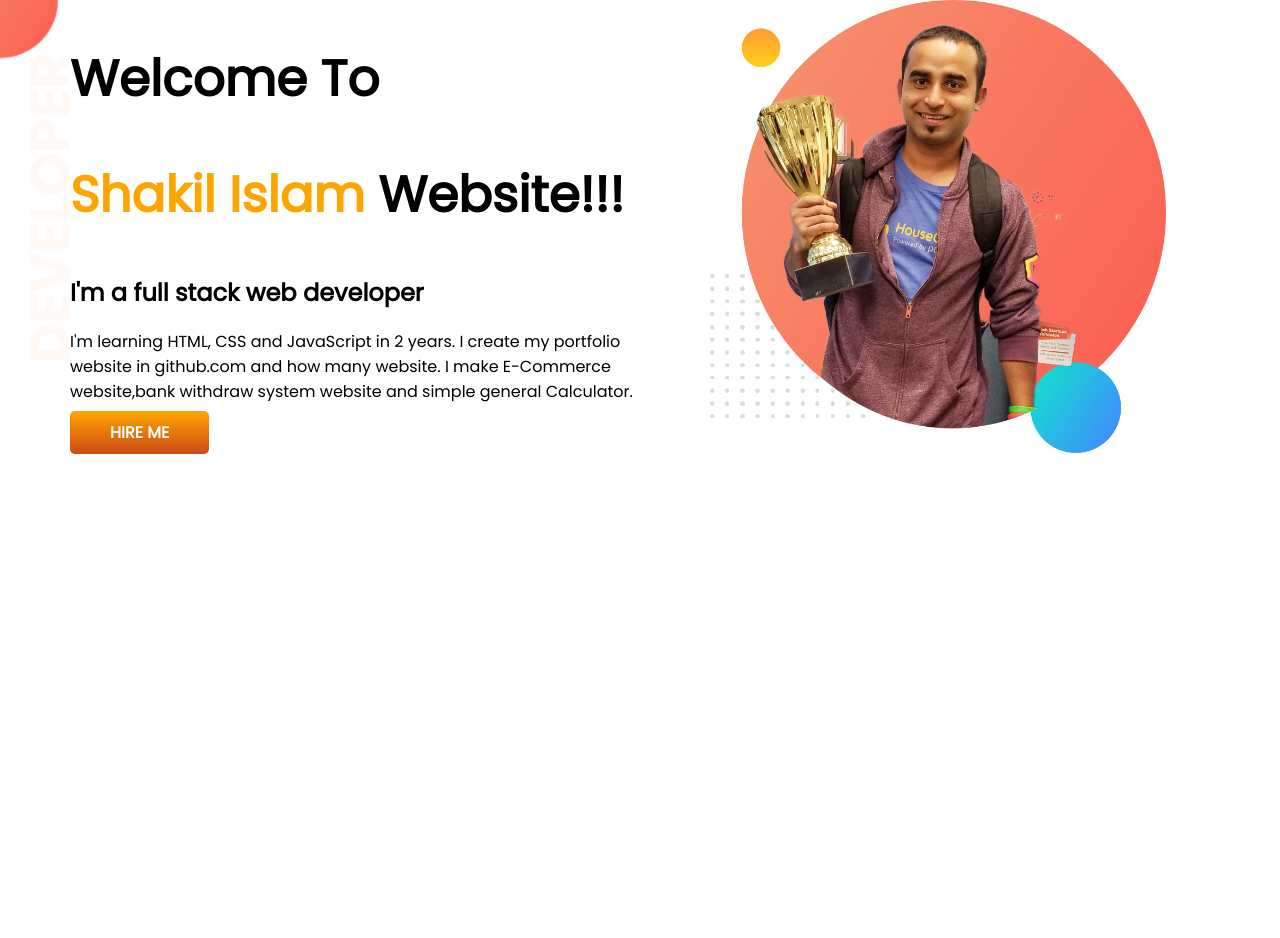
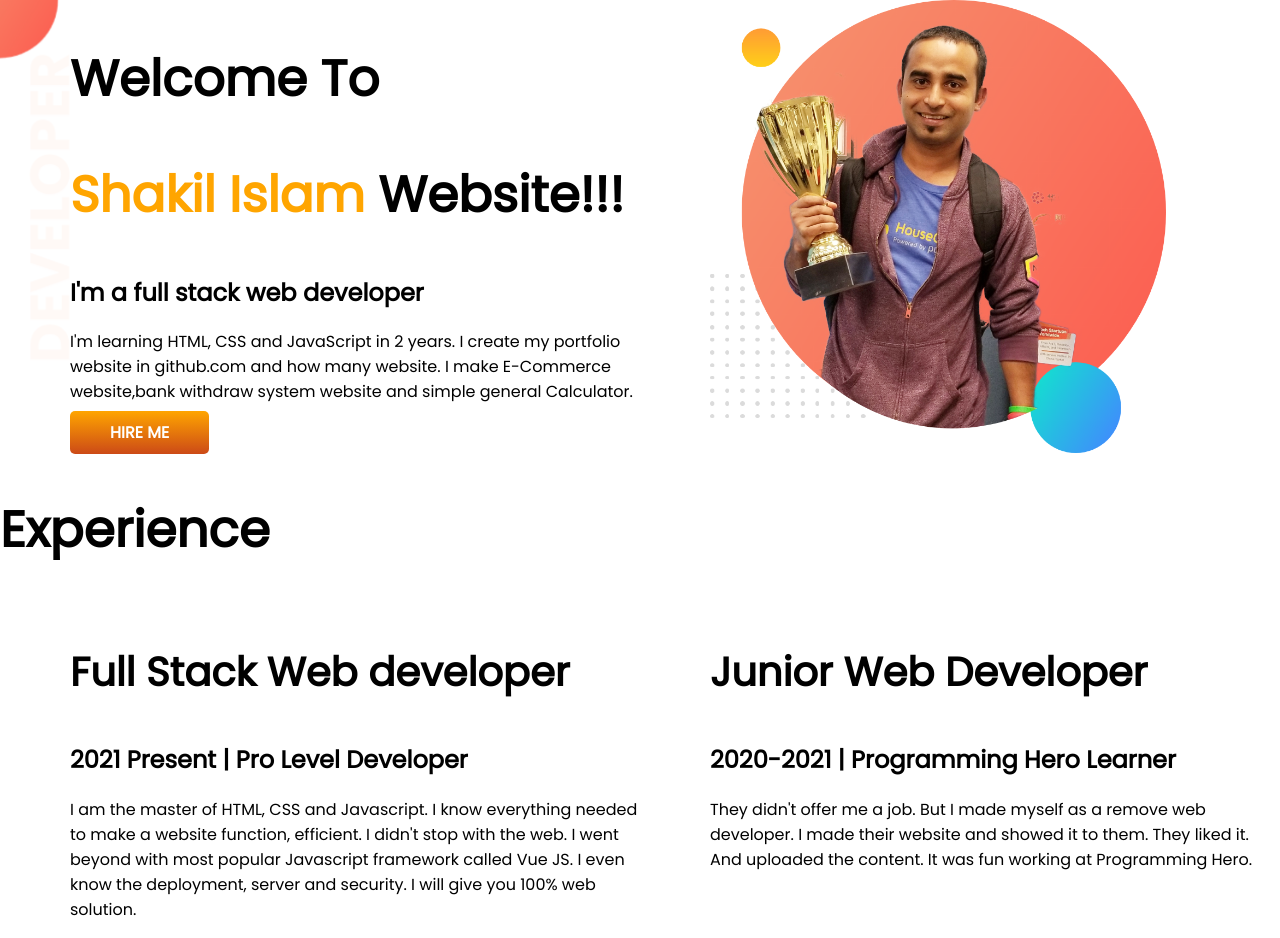
Before and after one commit to Shakil00077/Shakil-Portfolio, a plain HTML site: page index.html in a window 1280 px wide. Before the commit the page ends 800 px from the top, so only its background shows below. Drawn offline with Linux system fonts and the light colour scheme.

Commit message:
aded experiance area

```diff
--- a/index.html
+++ b/index.html
@@ -21,6 +21,19 @@
         </div>
         <div class="half-width"><img src="images/jhankar.png" alt=""></div>
     </section>
+    <h1>Experience</h1>
+    <section>
+        <div class="half-width">
+            <h3>Full Stack Web developer</h3>
+            <h2>2021 Present | Pro Level Developer</h2>
+            <p>I am the master of HTML, CSS and Javascript. I know everything needed to make a website function, efficient. I didn't stop with the web. I went beyond with most popular Javascript framework called Vue JS. I even know the deployment, server and security. I will give you 100% web solution.</p>
+        </div>
+        <div class="half-width">
+            <h3>Junior Web Developer</h3>
+            <h2>2020-2021 | Programming Hero Learner</h2>
+            <p>They didn't offer me a job. But I made myself as a remove web developer. I made their website and showed it to them. They liked it. And uploaded the content. It was fun working at Programming Hero.</p>
+        </div>
+    </section>
 
 </body>
 </html>
--- a/style.css
+++ b/style.css
@@ -30,3 +30,6 @@ section{
     background-image: url(images/top-banner.png);
     background-repeat: no-repeat;
 }
+h3{
+    font-size: 40px;
+}
```
